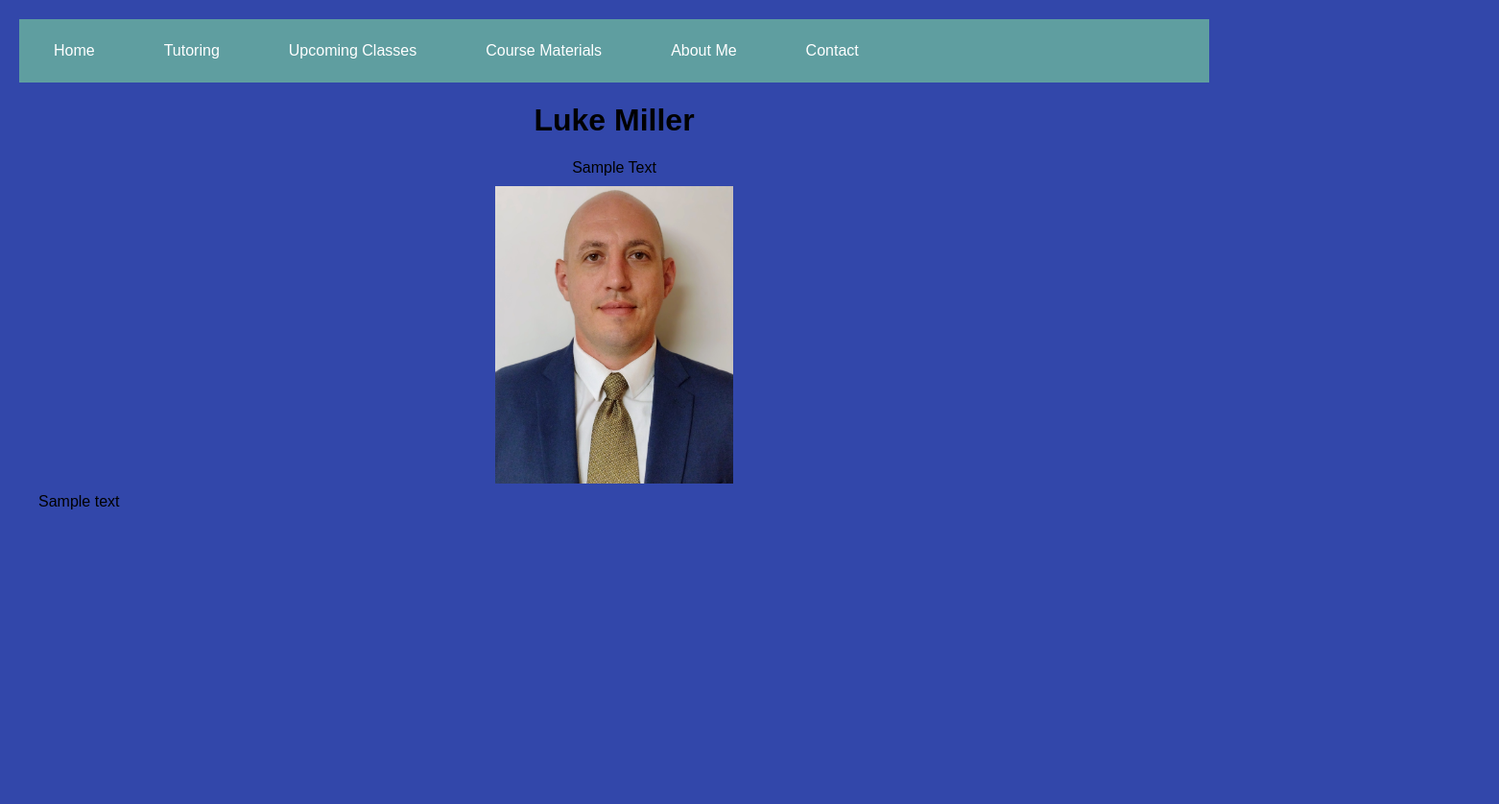
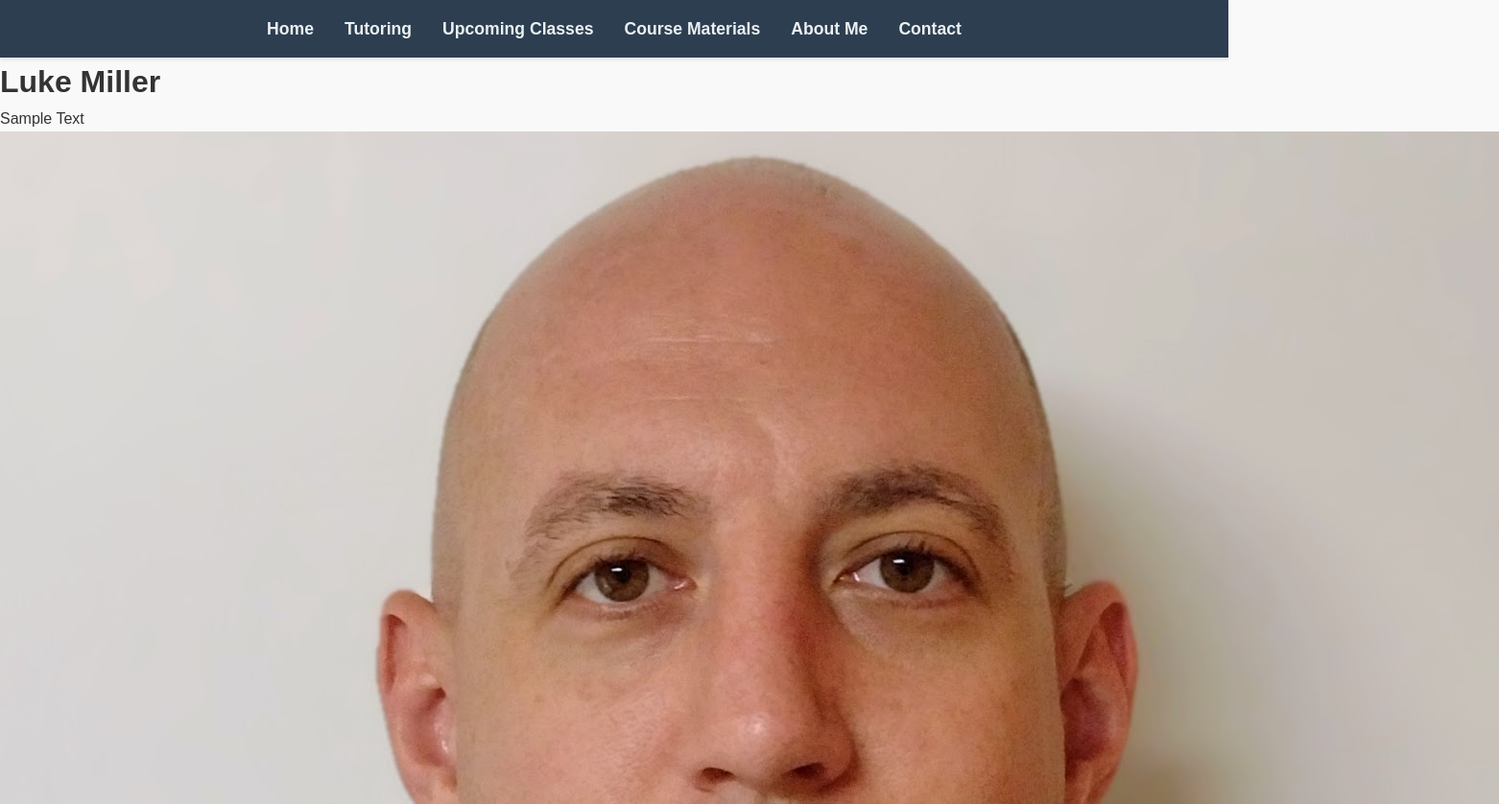
Before and after one commit to Luke-J-Miller/Luke-J-Miller.github.io, a plain HTML site: page index.html in a window 1280 px wide. Shown: the top 838 px of the page at 96% size, 1562 px wide, since content can reach past the window. Before the commit the page ends 800 px from the top, so only its background shows below. Drawn offline with Linux system fonts and the light colour scheme.

Commit message:
Update styles.css

```diff
--- a/styles.css
+++ b/styles.css
@@ -1,49 +1,59 @@
-/* Body styling */
-body {
-    background-color: #3247AA; /* Cornflower blue background */
-    margin: 20px; /* Adds margin around the entire content of the body */
-    font-family: Arial, sans-serif; /* Sets a clean, modern font for the page */
+/* General reset for consistent styling */
+* {
+    margin: 0;
+    padding: 0;
+    box-sizing: border-box;
 }
 
-/* Navigation menu styling */
-ul {
-    list-style-type: none;
+body {
+    font-family: Arial, sans-serif;
+    background-color: #f9f9f9;
+    color: #333;
+    line-height: 1.6;
     margin: 0;
     padding: 0;
-    overflow: hidden;
-    background-color: #5F9EA0; /* Dark grey background */
 }
 
-li {
-    float: left;
+/* Navigation bar styling */
+nav {
+    background-color: #2c3e50;
+    padding: 1rem 0;
+    box-shadow: 0 2px 4px rgba(0, 0, 0, 0.1);
 }
 
-li a {
-    display: block;
-    color: white; /* Text color */
-    text-align: center;
-    padding: 14px 16px; /* Spacing around text */
-    text-decoration: none;
+nav ul {
+    list-style: none;
+    display: flex;
+    justify-content: center;
+    margin: 0;
+    padding: 0;
 }
 
-li a:hover {
-    background-color: #111; /* Slightly lighter grey on hover */
+nav ul li {
+    margin: 0 1rem;
 }
 
-/* Header and headings styling */
-header, h1, h2, h3 {
-    text-align: center; /* Centers all headings within these elements */
+nav ul li a {
+    text-decoration: none;
+    color: #ecf0f1;
+    font-size: 1.1rem;
+    font-weight: bold;
+    transition: color 0.3s ease, border-bottom 0.3s ease;
 }
 
-/* Image styling */
-img {
-    display: block;
-    margin: 0 auto; /* Centers the image horizontally */
-    width: 20%; /* Resizes the image to be 50% of its container's width */
-    height: auto; /* Maintains the aspect ratio of the image */
+nav ul li a:hover {
+    color: #1abc9c;
+    border-bottom: 2px solid #1abc9c;
 }
 
-/* Additional content styling */
-p, a {
-    margin: 10px 20px; /* Adds specific margin to paragraphs and links */
+/* Responsive Design */
+@media (max-width: 768px) {
+    nav ul {
+        flex-direction: column;
+        align-items: center;
+    }
+
+    nav ul li {
+        margin: 0.5rem 0;
+    }
 }
```
